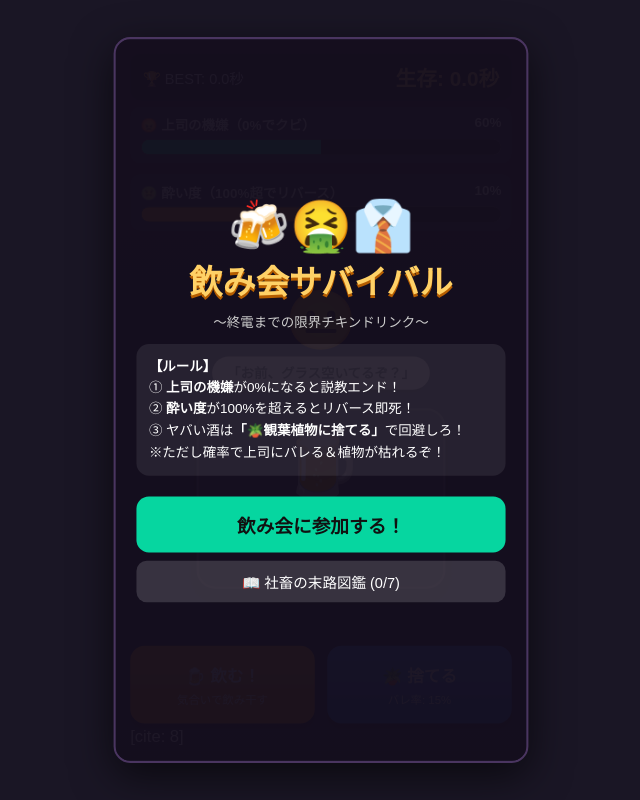
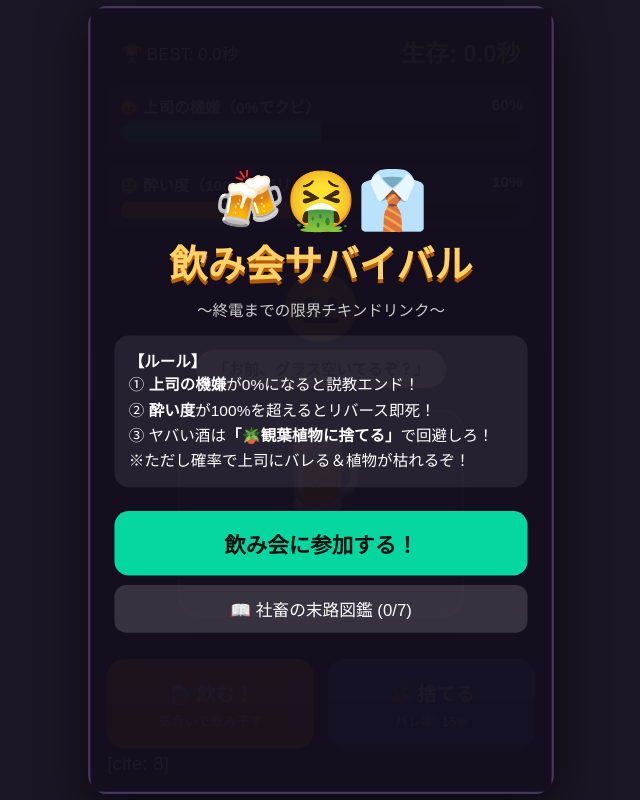
Before and after one commit to ski42-gif/nomikai_survival, a plain HTML site: page index.html in a window 1280 px wide. Shown: the whole page, without its empty margins (319-959 px from the left). Drawn offline with Linux system fonts and the light colour scheme.

Commit message:
Update index.html

```diff
--- a/index.html
+++ b/index.html
@@ -50,13 +50,9 @@
 
     #app {
 
-      width: 100%;
-
-      max-width: 400px;
-
-      height: 100vh;
-
-      max-height: 700px;
+      width: 390px;
+
+      height: 660px;
 
       background: linear-gradient(180deg, #2b1e38 0%, #1c1426 100%);
 
@@ -76,7 +72,8 @@
 
       box-shadow: 0 12px 40px rgba(0, 0, 0, 0.6);
 
-      overflow: hidden;
+      transform-origin: center
+      center;
 
     }
 
@@ -1486,7 +1483,7 @@
 
     const baseWidth = 390;
 
-    const baseHeight = 760;
+    const baseHeight = 660;
 
     const scaleX = (window.innerWidth - 12) / baseWidth;
 
```
